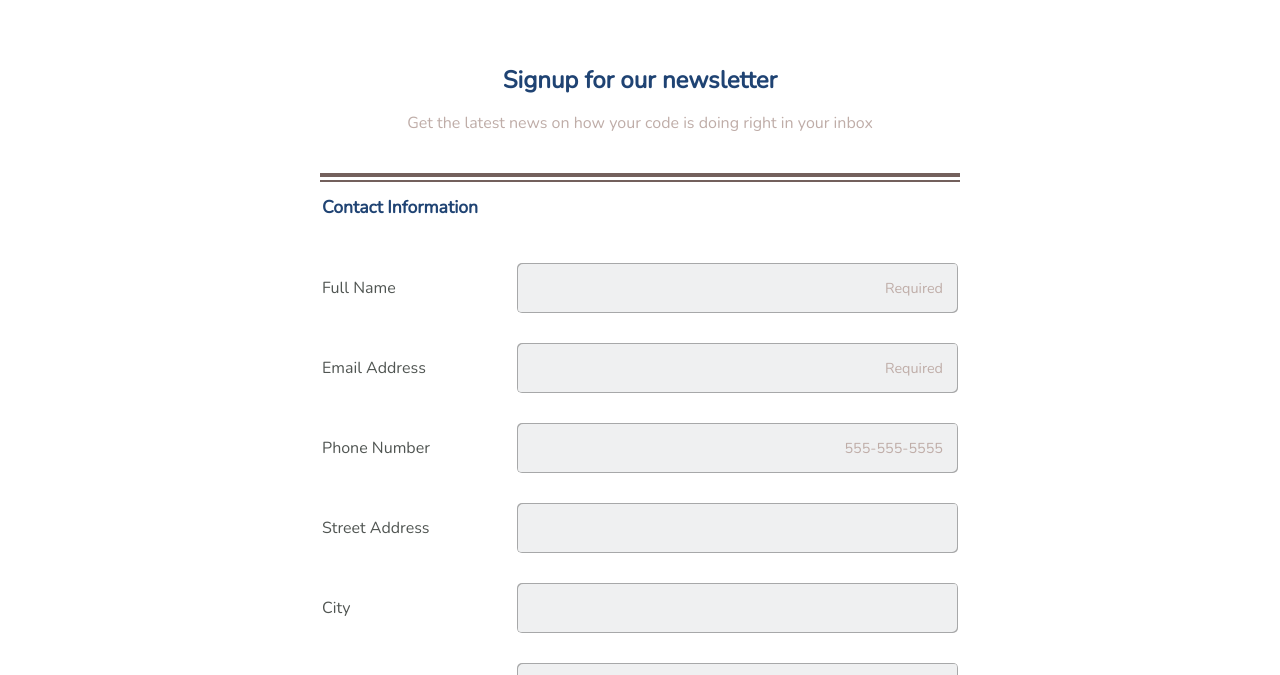
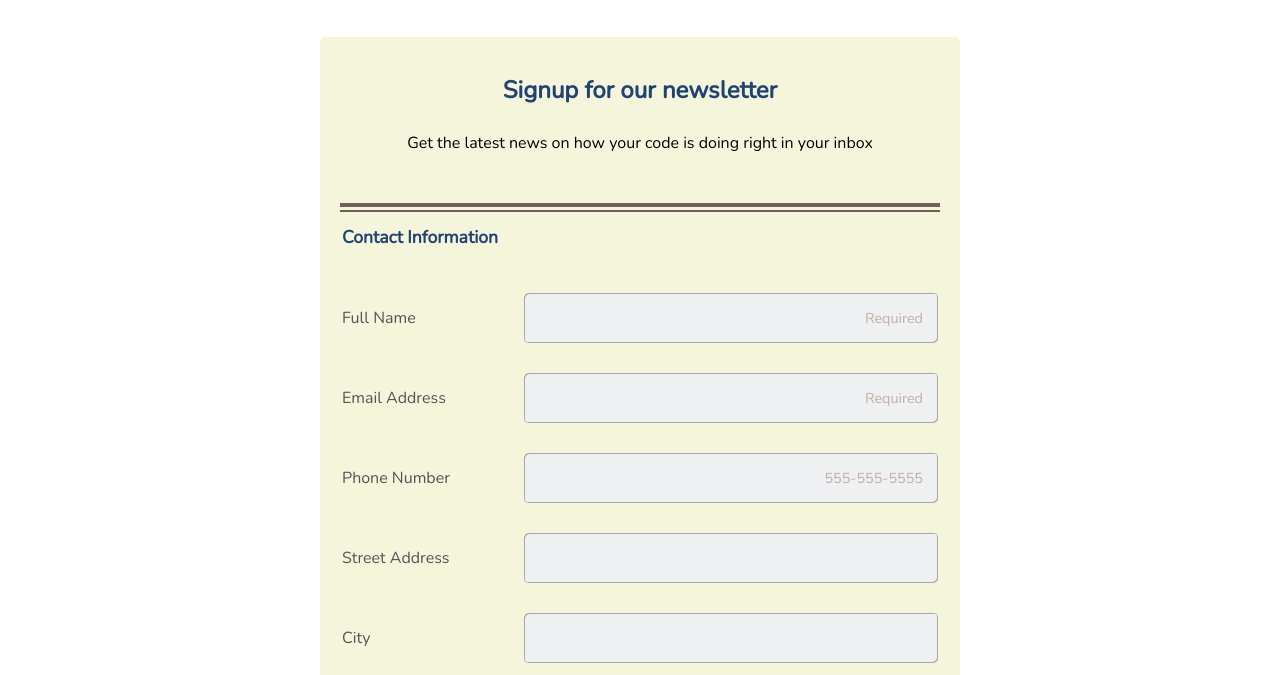
Before and after one commit to Chin-git/Unit-3-Online-Registration-Form, a plain HTML site: page index.html in a window 1280 px wide. Shown: the part 100-775 px from the top of the page. Drawn offline with nearby package versions, Linux system fonts and the light colour scheme.

Commit message:
small changes, but done?

```diff
--- a/css/style.css
+++ b/css/style.css
@@ -25,6 +25,9 @@ li {
 form {
     margin: 40px 40px 0 40px;
     padding-top: 10px;
+    background-color: beige;
+    padding: 20px;
+    border-radius: 5px;
 }
 
 fieldset {
@@ -59,8 +62,8 @@ select {
     margin: 15px 0;
     border: none;
     height: 50px;
-    box-shadow: 1px 1px 0 rgba(0,0,0,0.3) inset,
-                -1px -1px 0 rgba(0,0,0,0.3) inset;
+    box-shadow: 1px 1px 0 rgba(0, 0, 0, 0.3) inset,
+        -1px -1px 0 rgba(0, 0, 0, 0.3) inset;
     transition: 0.4s;
 
 }
@@ -73,8 +76,8 @@ textarea {
     margin: 15px 0;
     border: none;
     height: 150px;
-    box-shadow: 1px 1px 0 rgba(0,0,0,0.3) inset,
-                -1px -1px 0 rgba(0,0,0,0.3) inset;
+    box-shadow: 1px 1px 0 rgba(0, 0, 0, 0.3) inset,
+        -1px -1px 0 rgba(0, 0, 0, 0.3) inset;
     transition: 0.4s;
 }
 
@@ -202,6 +205,44 @@ label,
     text-align: center;
 }
 
+/* ============
+       Misc
+   ============
+                */
+
+.news-text {
+    text-align: center;
+    padding: 10px 0;
+}
+
+#copyright {
+    font-style: italic;
+    font-weight: bold;
+    padding-bottom: 10px;
+    margin-top: 10px;
+}
+
+.align {
+    text-align: center;
+    color: #BFADA8;
+}
+
+.top-border {
+    margin-top: 40px;
+    border: solid 2px #73605C;
+}
+
+.middle-border {
+    border: solid 2px #73605C;
+    margin: 20px 0;
+}
+
+.bottom-border {
+    border: solid 1px #73605C;
+    margin-top: 3px;
+    margin-bottom: 15px;
+}
+
 /* =====================
        Media Query
    =====================
@@ -234,34 +275,3 @@ label,
         flex: 1 200px;
     }
 }
-/* ============
-       Misc
-   ============
-                */
-
-#copyright {
-    font-style: italic;
-    font-weight: bold;
-    padding-bottom: 10px;
-}
-
-.align {
-    text-align: center;
-    color: #BFADA8;
-}
-
-.top-border {
-    margin-top: 40px;
-    border: solid 2px #73605C;
-}
-
-.middle-border {
-    border: solid 2px #73605C;
-    margin: 20px 0;
-}
-
-.bottom-border {
-    border: solid 1px #73605C;
-    margin-top: 3px;
-    margin-bottom: 15px;
-}
--- a/index.html
+++ b/index.html
@@ -1,6 +1,7 @@
 <!DOCTYPE html>
 
 <html lang="en">
+
 <head>
     <meta charset="utf-8">
     <meta name="viewport" content="width=device-width, initial-scale=1.0">
@@ -14,7 +15,7 @@
     <h1 id="main-header">The Code Review</h1>
     <form action="index.html" method="post">
         <h2>Signup for our newsletter</h2>
-        <span class="align">Get the latest news on how your code is doing right in your inbox</span>
+        <span class="news-text">Get the latest news on how your code is doing right in your inbox</span>
 
         <span class="top-border"></span>
         <span class="bottom-border"></span>
@@ -123,10 +124,11 @@
 
             <label for="topic" id="topics">Other topics you'd like to hear about</label>
             <textarea id="topic" name="user_topic" cols="7"></textarea>
-
-            <button type="submit" id="btn">Sign Up</button>
-            <span id="copyright" class="align">&copy; The Code Review</span>
         </fieldset>
+        <button type="submit" id="btn">Sign Up</button>
     </form>
+    <footer>
+        <span id="copyright" class="align">&copy; The Code Review</span>
+    </footer>
 </body>
 </html>
```
